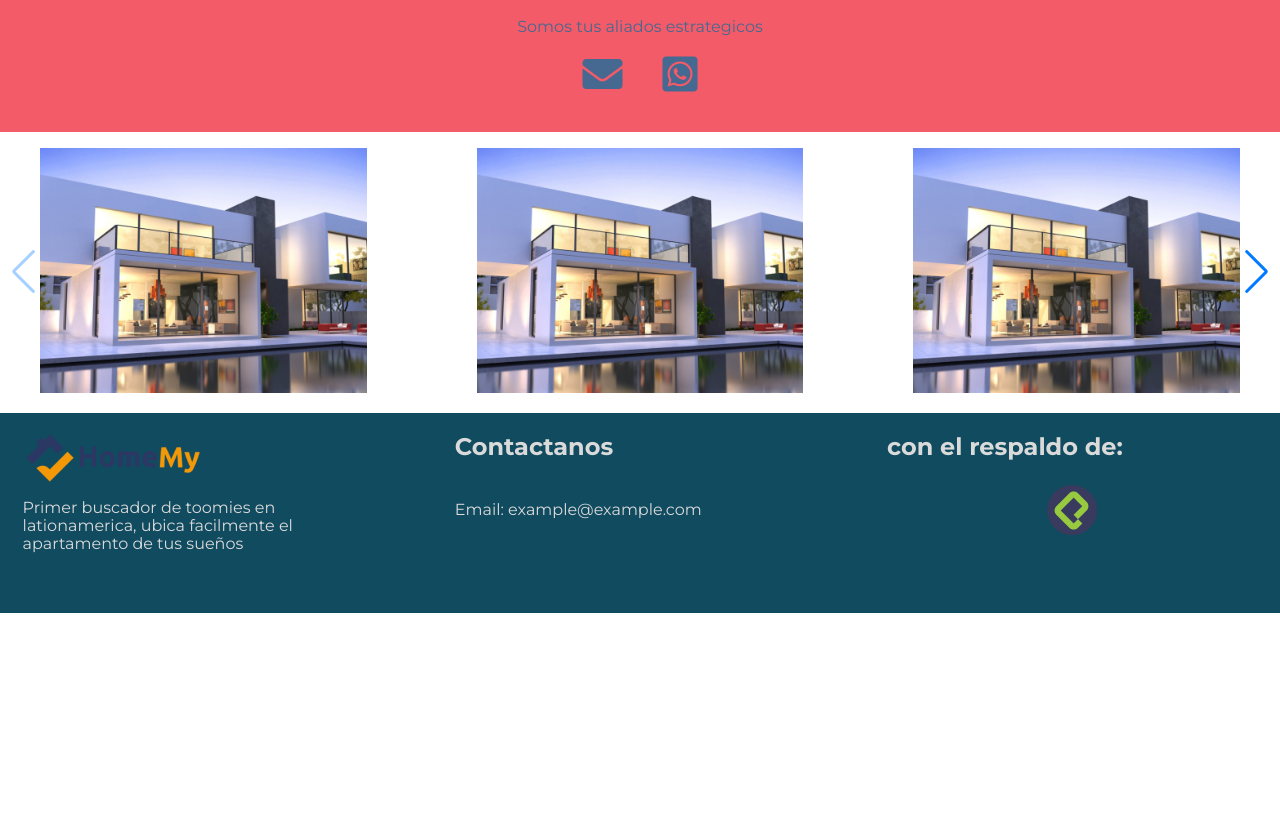
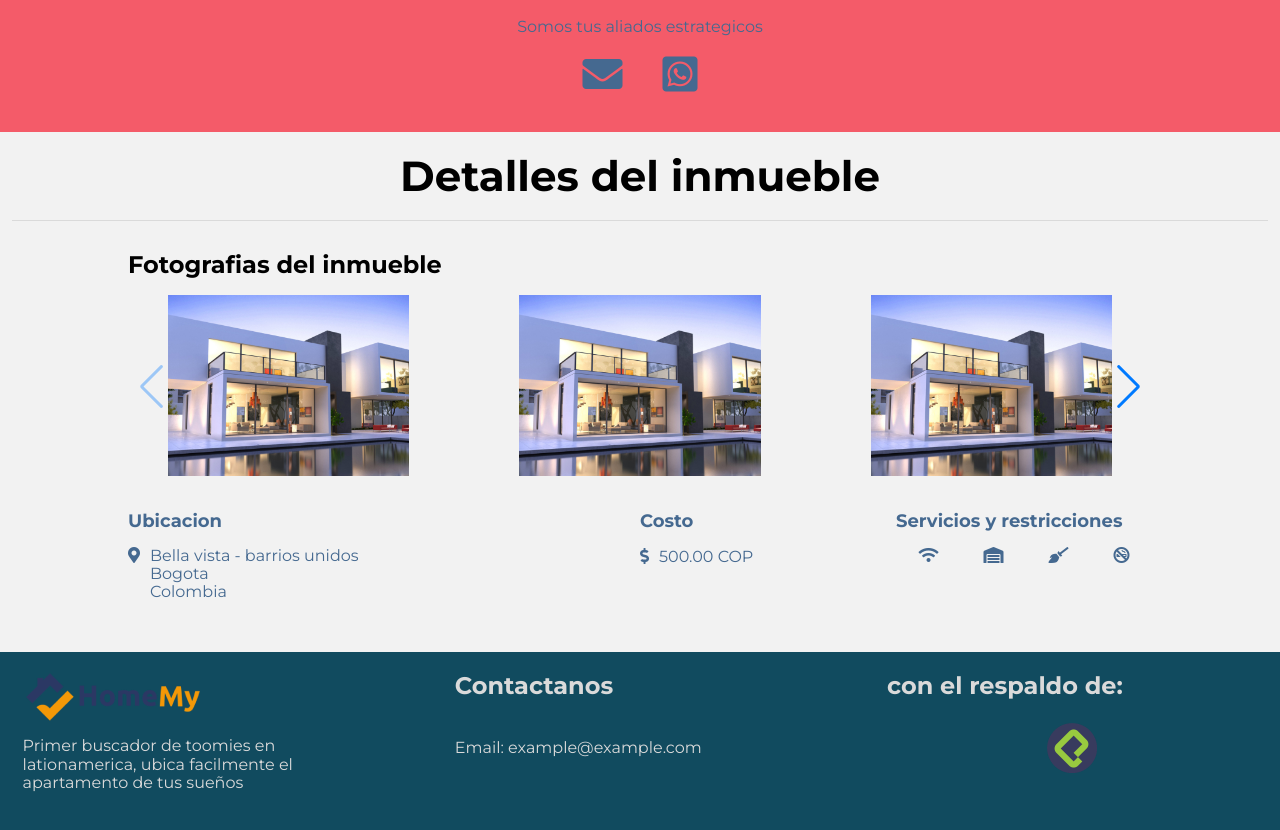
Before and after one commit to camiloVelandia/sleepSharingApp, a React app: page / in a window 1280 px wide. Shown: the part 1003-1833 px from the top of the page. Before the commit the page ends 1616 px from the top, so only its background shows below. Built offline with nearby package versions, Linux system fonts and the light colour scheme.

Commit message:
ADD Details component

```diff
--- /dev/null
+++ b/src/components/Details/index.js
@@ -0,0 +1,55 @@
+import React from 'react';
+import {
+  Section,
+  H1,
+  H2,
+  CaroselContainer,
+  Ubicacion,
+  InfoContainer,
+  Costo,
+  Services,
+} from './styles';
+import Carousel from '../Carousel';
+
+const Details = () => {
+  return (
+    <Section>
+      <H1>Detalles del inmueble</H1>
+      <H2>Fotografias del inmueble</H2>
+      <CaroselContainer>
+        <Carousel />
+      </CaroselContainer>
+      <InfoContainer>
+        <Ubicacion>
+          <h2>Ubicacion</h2>
+          <div>
+            <i className="fas fa-map-marker-alt" />
+            <p>
+              Bella vista - barrios unidos <br />
+              Bogota <br />
+              Colombia
+            </p>
+          </div>
+        </Ubicacion>
+        <Costo>
+          <h2> Costo</h2>
+          <p>
+            <i className="fas fa-dollar-sign" />
+            500.00 COP
+          </p>
+        </Costo>
+        <Services>
+          <h2>Servicios y restricciones</h2>
+          <div>
+            <i className="fas fa-wifi" />
+            <i className="fas fa-warehouse" />
+            <i className="fas fa-broom" />
+            <i className="fas fa-smoking-ban" />
+          </div>
+        </Services>
+      </InfoContainer>
+    </Section>
+  );
+};
+
+export default Details;
--- /dev/null
+++ b/src/components/Details/styles.js
@@ -0,0 +1,76 @@
+import styled from 'styled-components';
+
+export const Section = styled.section`
+  background-color: #f2f2f2;
+  text-align: center;
+`;
+export const H1 = styled.h1`
+  font-size: 42px;
+  padding: 20px;
+  margin: 0 auto;
+  width: 95%;
+  border-bottom: 1px solid #dadada;
+`;
+export const H2 = styled.h2`
+  text-align: left;
+  font-size: 24px;
+  padding: 30px 0 0 0;
+  margin: 0 auto;
+  width: 80%;
+`;
+export const CaroselContainer = styled.div`
+  margin: 0 auto;
+  width: 80%;
+`;
+export const InfoContainer = styled.div`
+  margin: 0 auto;
+  width: 80%;
+  display: flex;
+  padding-bottom: 50px;
+  color: #456990;
+  flex-direction: row;
+  @media (max-width: 767px) {
+    width: 100%;
+    flex-direction: column;
+
+    align-items: center;
+    & div {
+      width: 70%;
+    }
+  }
+`;
+export const Ubicacion = styled.div`
+  width: 50%;
+  text-align: left;
+  & h2 {
+    font-size: 18px;
+  }
+  & div {
+    display: flex;
+  }
+  & p {
+    margin: 0;
+    padding-left: 10px;
+  }
+`;
+export const Costo = styled.div`
+  width: 25%;
+  text-align: left;
+  & h2 {
+    font-size: 18px;
+  }
+  & p > i {
+    padding-right: 10px;
+  }
+`;
+export const Services = styled.div`
+  width: 25%;
+  text-align: left;
+  & h2 {
+    font-size: 18px;
+  }
+  & div {
+    display: flex;
+    justify-content: space-around;
+  }
+`;
--- a/src/container/App.jsx
+++ b/src/container/App.jsx
@@ -7,7 +7,8 @@ import Hero from '../components/Hero';
 import Prom from '../components/Prom';
 import Contact from '../components/Contact';
 import Footer from '../components/Footer';
-import Carousel from '../components/Carousel';
+import Details from '../components/Details';
+// import Carousel from '../components/Carousel';
 // import Login from '../components/Login';
 // import RegisterRoom from '../components/RegisterRoom';
 // import Register from '../components/Register';
@@ -25,7 +26,8 @@ const App = () => {
       <Hero />
       <Prom />
       <Contact />
-      <Carousel />
+      <Details />
+      {/* <Carousel /> */}
       {/* <Login /> */}
       <Footer />
       {/* <Cards /> */}
```
